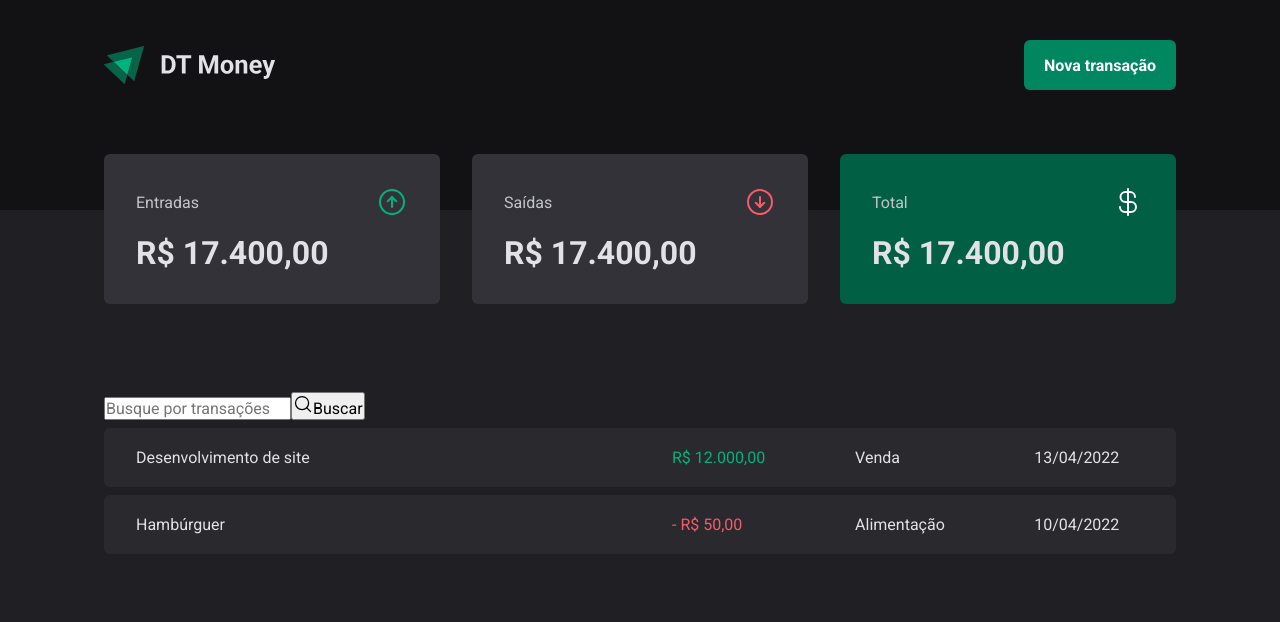
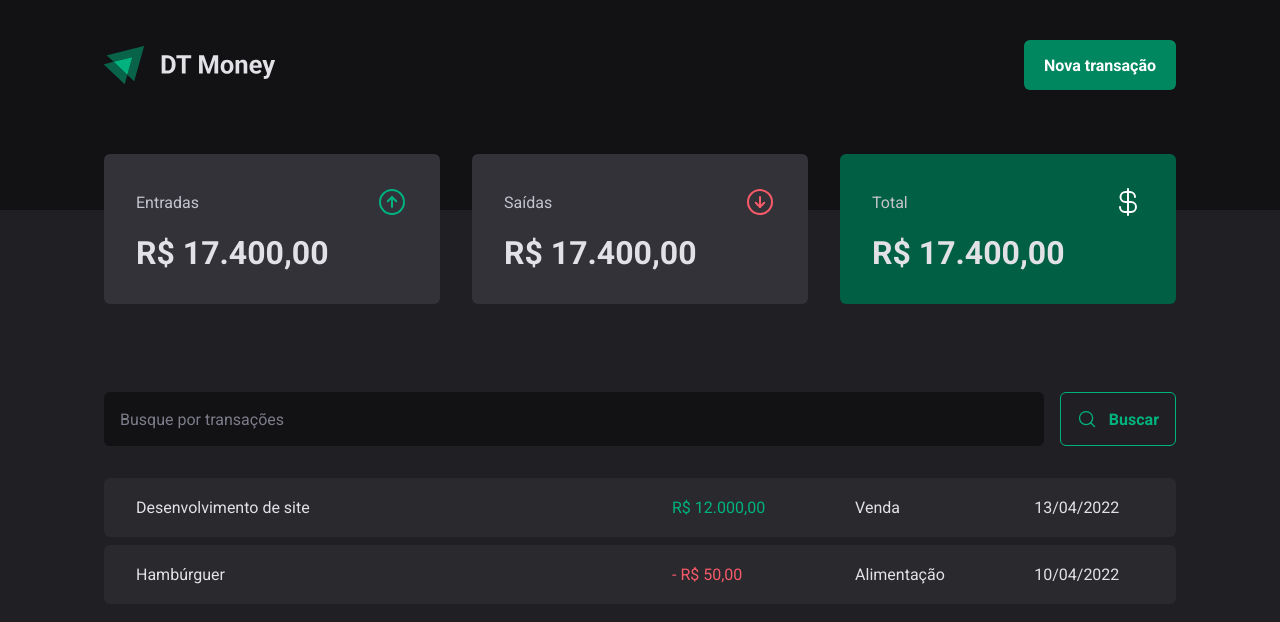
Before and after one commit to CarolMaiaP/ignite-dt-money, a React (Vite) app: page / in a window 1280 px wide. Shown: the top 622 px of the page. Built offline with nearby package versions, Linux system fonts and the light colour scheme.

Commit message:
styles: search form styles added

```diff
--- a/src/pages/Transactions/components/SearchForm/index.tsx
+++ b/src/pages/Transactions/components/SearchForm/index.tsx
@@ -1,14 +1,15 @@
 import {MagnifyingGlass} from 'phosphor-react'
+import { SearchFormContainer } from './styles'
 
 export function SearchForm(){
   return(
-    <form>
+    <SearchFormContainer>
       <input type="text" placeholder="Busque por transações" />
 
       <button type="submit">
         <MagnifyingGlass size={20}/>
         Buscar
       </button>
-    </form>
+    </SearchFormContainer>
   )
 }
--- /dev/null
+++ b/src/pages/Transactions/components/SearchForm/styles.ts
@@ -0,0 +1,41 @@
+import styled from "styled-components";
+
+export const SearchFormContainer = styled.form `
+  display: flex;
+  gap: 1rem;
+
+  input{
+    flex: 1;
+    border-radius: 6px;
+    border: 0;
+    background: ${props => props.theme["gray-900"]};
+    color: ${props => props.theme["gray-300"]};
+    padding: 1rem;
+
+    &::placeholder{
+      color: ${props => props.theme["gray-500"]};
+    }
+ }
+
+ button{
+  display: flex;
+  align-items: center;
+  gap: 0.75rem;
+  cursor: pointer;
+
+  border: 0;
+  padding: 1rem;
+  background: transparent;
+  border: 1px solid ${props => props.theme["green-300"]};
+  color: ${props => props.theme["green-300"]};
+  font-weight: bold;
+  border-radius: 6px;
+
+  &:hover{
+    background: ${props => props.theme["green-500"]};
+    border: 1px solid ${props => props.theme["green-500"]};
+    color: ${props => props.theme.white};
+    transition: background-color 0.2s, color 0.2s, border-color 0.2s;
+  }
+ }
+`
--- a/src/pages/Transactions/styles.ts
+++ b/src/pages/Transactions/styles.ts
@@ -11,6 +11,7 @@
   width: 100%;
   border-collapse: separate;
   border-spacing: 0 0.5rem;
+  margin-top: 1.5rem;
 
   td{
     padding: 1.25rem 2rem;
```
